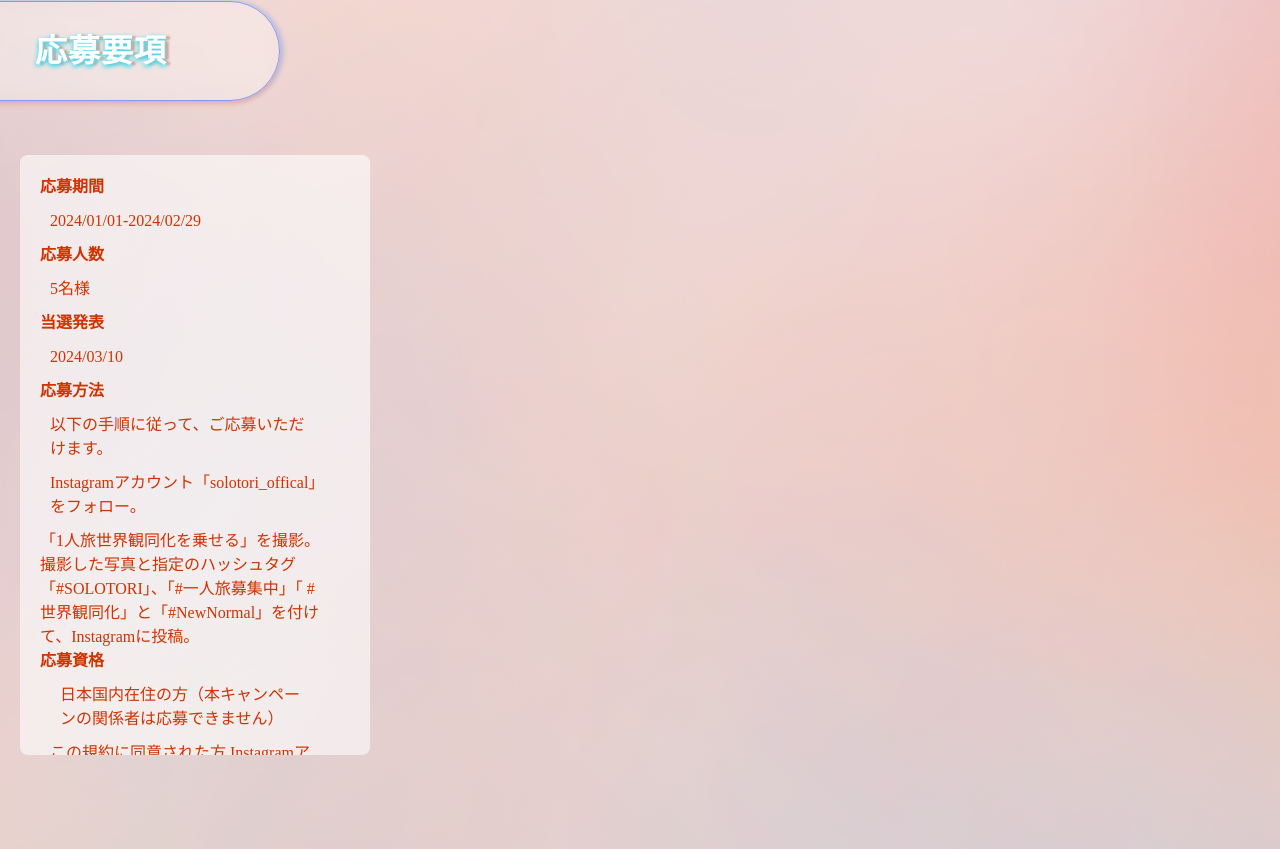
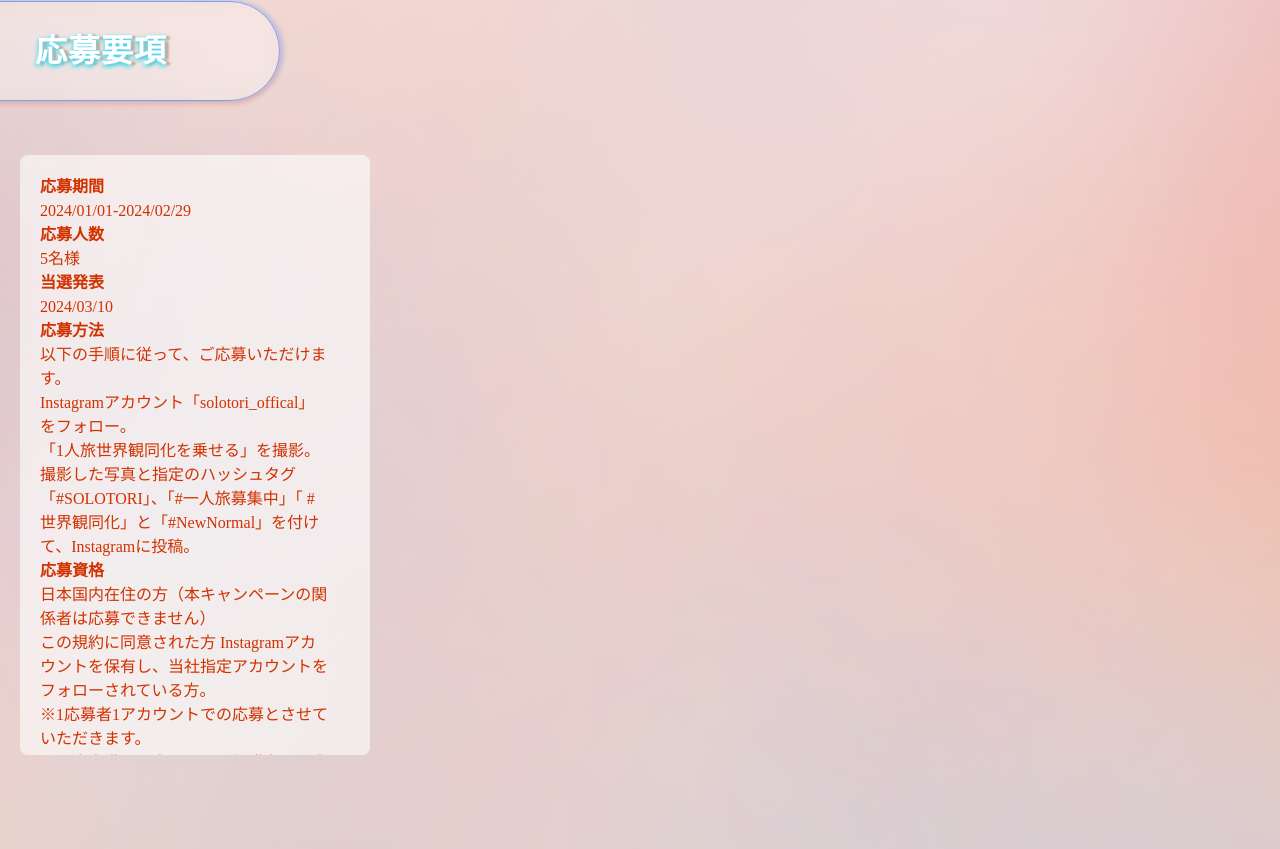
Before and after one commit to MiyaKCheng/solotori-new, a React (Vite) app: page / in a window 1280 px wide. Shown: the part 5851-6700 px from the top of the page. Built offline with nearby package versions, Linux system fonts and the light colour scheme; what tailwindcss-text-fill-stroke would draw is missing.

Commit message:
modified:   src/pages/home/contents/Content3.jsx 	modified:   src/pages/home/info/info.css

```diff
--- a/src/pages/home/contents/Content3.jsx
+++ b/src/pages/home/contents/Content3.jsx
@@ -16,7 +16,7 @@ function Content3() {
   return (
     <div className="relative h-[800px] my-[80px] overflow-hidden">
       <div
-        className="absolute inset-0 w-screen bg-cover bg-center"
+        className="absolute inset-0 bg-cover bg-center"
         style={{ backgroundImage: `url(${cloud003})` }}
       />
       <div className="pt-[170px]">
--- a/src/pages/home/info/info.css
+++ b/src/pages/home/info/info.css
@@ -1,26 +1,24 @@
-/* Info.css */
-.info-list li :first-child {
-margin: 10px;
+/* scrollbar */
+.info-list {
+  max-height: 580px;
+  overflow-y: auto;
+
 }
 
-/* Customize the scrollbar */
-::-webkit-scrollbar {
-    width: 8px; /* Set the width of the scrollbar */
-  }
+.info-list::-webkit-scrollbar {
+  width: 8px;
+}
 
-  /* Handle on hover */
-  ::-webkit-scrollbar-thumb:hover {
-    background: rgb(88, 1, 1); /* Change the color on hover */
-  }
+.info-list::-webkit-scrollbar-thumb {
+  background: #D13200;
+  border-radius: 10px;
+}
 
-  /* Handle */
-  ::-webkit-scrollbar-thumb {
-    background: #D13200; /* Set the color of the scrollbar handle */
-    border-radius: 10px; /* Optional: round corners of the handle */
-  }
+.info-list::-webkit-scrollbar-track {
+  background: rgba(240, 150, 125, 0.50);
+  border-radius: 10px;
+}
 
-  /* Track */
-  ::-webkit-scrollbar-track {
-    background: rgba(240, 150, 125, 0.50); /* Set the color of the scrollbar track */
-    border-radius: 10px;
-  }
+.info-list::-webkit-scrollbar-thumb:hover {
+  background: rgb(88, 1, 1);
+}
```
